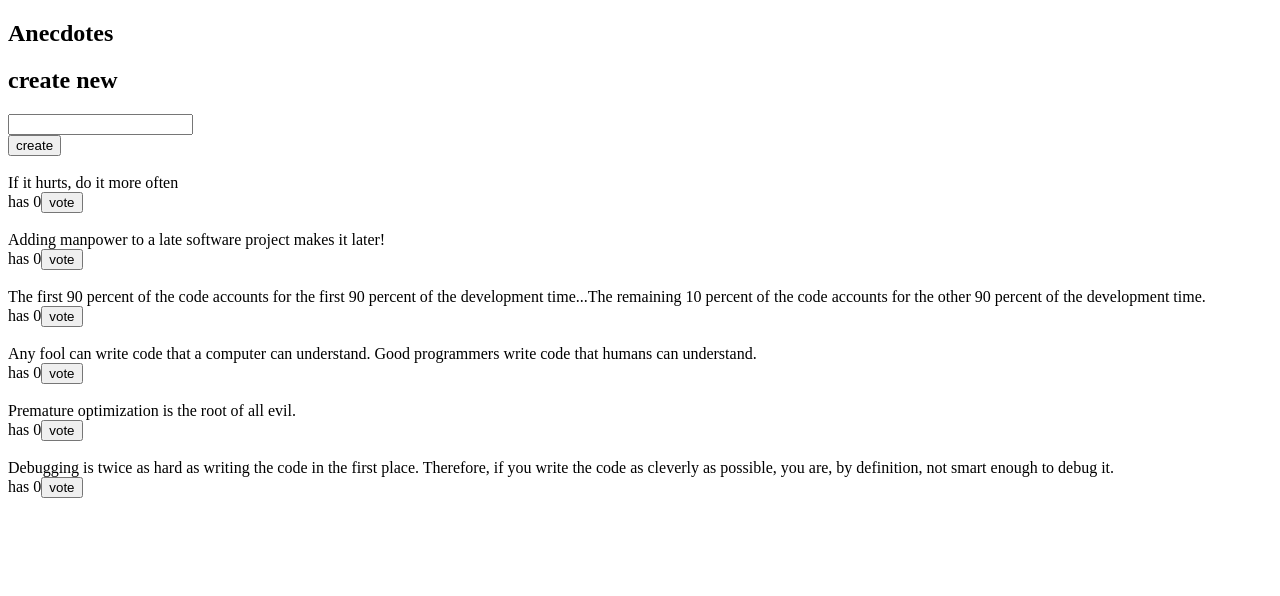
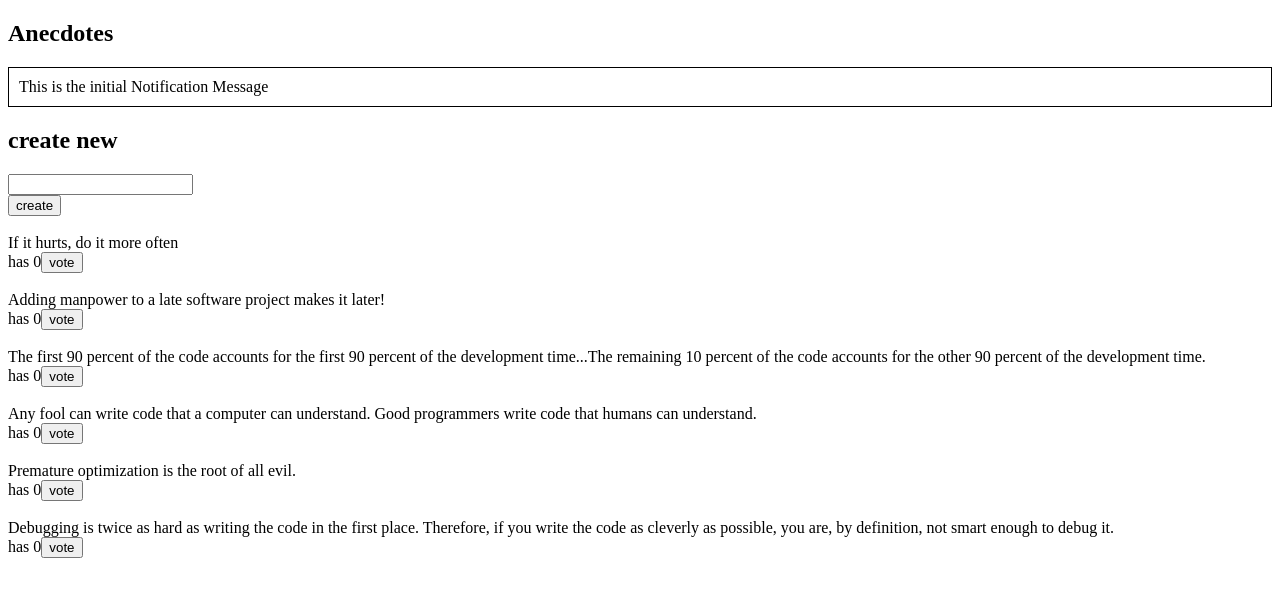
Before and after one commit to Aniketh896/FullStackOpen, a React (Create React App) app in the folder part6/redux-anecdotes/: page / in a window 1280 px wide. Shown: the top 596 px of the page. Built offline with nearby package versions, Linux system fonts and the light colour scheme.

Commit message:
Exercise 6.10 Better anecdotes, Step-8

```diff
--- a/part6/redux-anecdotes/src/App.js
+++ b/part6/redux-anecdotes/src/App.js
@@ -1,10 +1,12 @@
 import AnecdoteForm from './components/AnecdoteForm'
 import AnecdoteList from './components/AnecdoteList'
+import Notification from './components/Notification'
 
 const App = () => {
   return (
     <div>
       <h2>Anecdotes</h2>
+      <Notification />
       <AnecdoteForm />
       <AnecdoteList />
     </div>
--- a/part6/redux-anecdotes/src/components/AnecdoteForm.js
+++ b/part6/redux-anecdotes/src/components/AnecdoteForm.js
@@ -1,5 +1,7 @@
 import { useDispatch } from 'react-redux'
 import { createAnecdote } from '../reducers/anecdoteReducer'
+import { notificationChange } from '../reducers/notificationReducer'
+
 
 const AnecdoteForm = () => {
     const dispatch = useDispatch()
@@ -9,6 +11,10 @@ const AnecdoteForm = () => {
         const content = event.target.anecdote_input.value
         event.target.anecdote_input.value = ''
         dispatch(createAnecdote(content))
+        dispatch(notificationChange('New Anecdote'))
+        setTimeout(() => {
+            dispatch(notificationChange(null))
+        }, 5000)
     }
 
     return (
--- a/part6/redux-anecdotes/src/components/AnecdoteList.js
+++ b/part6/redux-anecdotes/src/components/AnecdoteList.js
@@ -1,5 +1,6 @@
 import { useSelector, useDispatch } from 'react-redux'
 import { incrementVotes } from '../reducers/anecdoteReducer'
+import { notificationChange } from '../reducers/notificationReducer'
 
 const AnecdoteList = () => {
     const anecdotes = useSelector(state => state.anecdoteReducer)
@@ -7,6 +8,10 @@ const AnecdoteList = () => {
 
     const vote = id => {
         dispatch(incrementVotes(id))
+        dispatch(notificationChange('Voted'))
+        setTimeout(() => {
+            dispatch(notificationChange(null))
+        }, 5000)
     }
 
     //sort((a, b) => b.votes - a.votes)
--- a/part6/redux-anecdotes/src/components/Notification.js
+++ b/part6/redux-anecdotes/src/components/Notification.js
@@ -1,4 +1,8 @@
+import { useSelector } from 'react-redux'
+
 const Notification = () => {
+  const notification = useSelector(state => state.notificationReducer)
+  console.log(notification)
   const style = {
     border: 'solid',
     padding: 10,
@@ -6,7 +10,7 @@ const Notification = () => {
   }
   return (
     <div style={style}>
-      render here notification...
+      {notification}
     </div>
   )
 }
--- /dev/null
+++ b/part6/redux-anecdotes/src/reducers/notificationReducer.js
@@ -0,0 +1,17 @@
+import { createSlice } from '@reduxjs/toolkit'
+
+const initialState = 'This is the initial Notification Message'
+
+const notificationSlice = createSlice({
+  name: 'notificationReducer',
+  initialState,
+  reducers: {
+    notificationChange(_state, action) {
+        const message = action.payload
+        return message
+    },
+  },
+})
+
+export const { notificationChange } = notificationSlice.actions
+export default notificationSlice.reducer
--- a/part6/redux-anecdotes/src/store.js
+++ b/part6/redux-anecdotes/src/store.js
@@ -1,12 +1,14 @@
-import { legacy_createStore as createStore } from 'redux'
+// import { legacy_createStore as createStore } from 'redux'
 import { configureStore } from '@reduxjs/toolkit'
 import anecdoteReducer from './reducers/anecdoteReducer'
+import notificationReducer from './reducers/notificationReducer'
 
-export const store1 = createStore(anecdoteReducer)
+// export const store1 = createStore(anecdoteReducer)
 
 const store2 = configureStore({
   reducer: {
     anecdoteReducer: anecdoteReducer,
+    notificationReducer: notificationReducer
   }
 })
 
```
